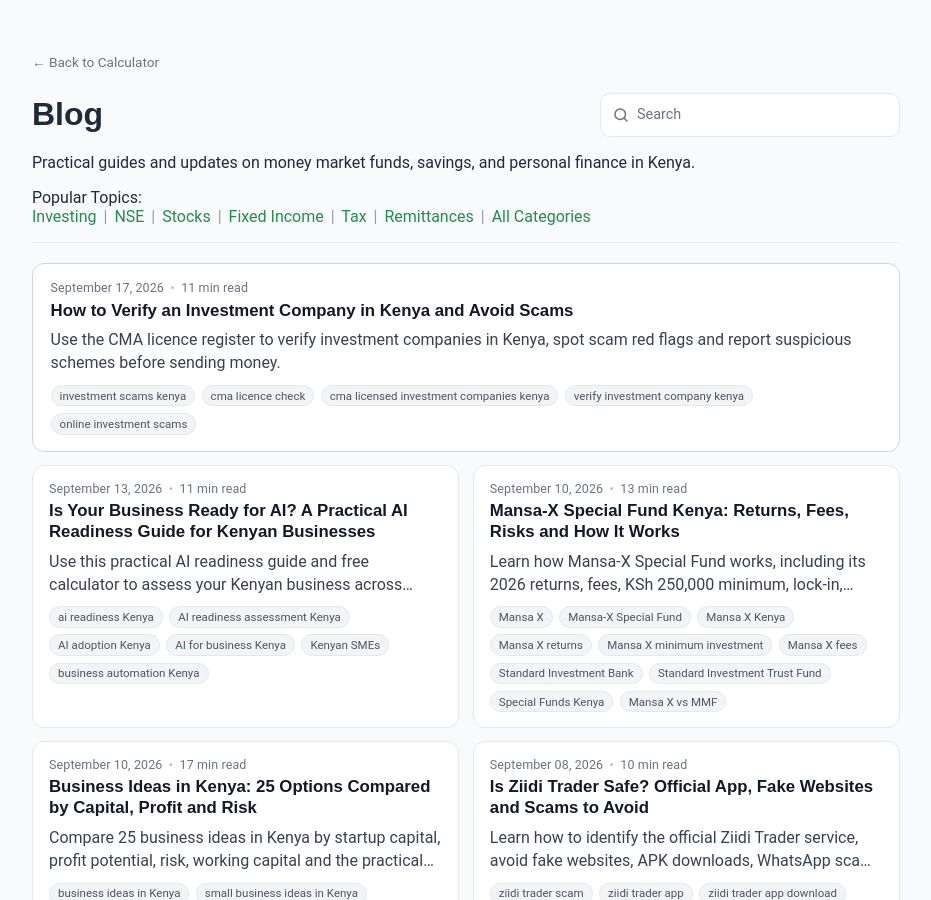
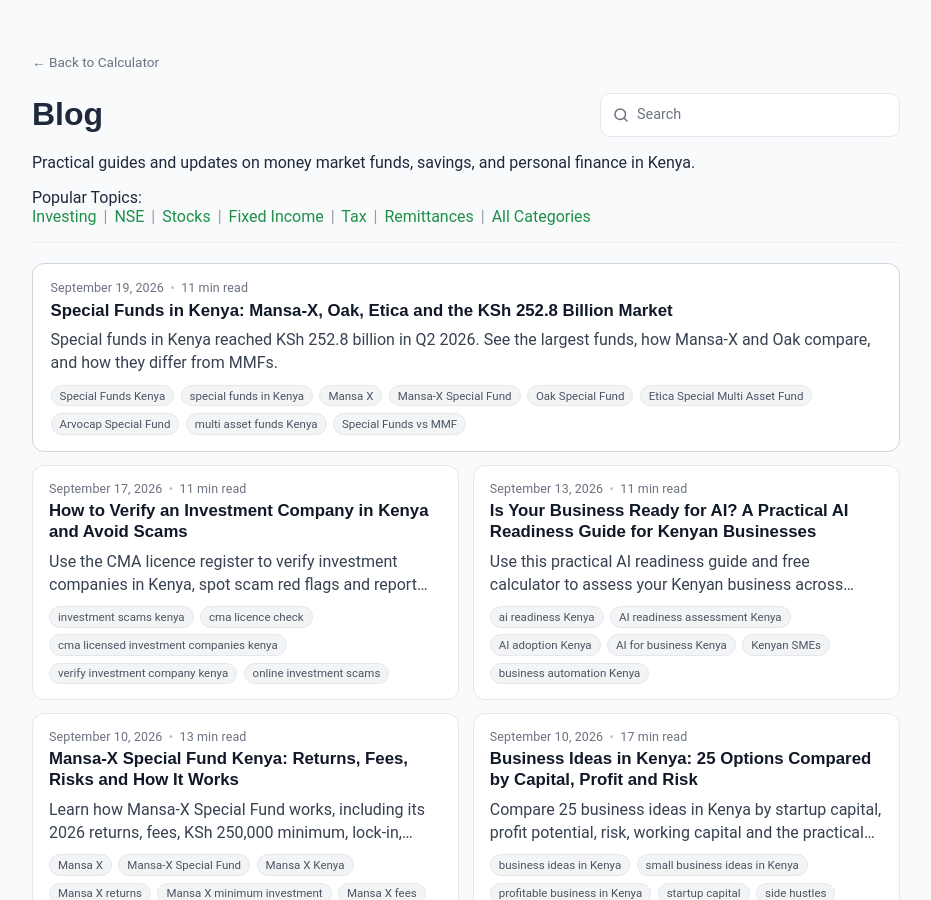
Before and after one commit to Coinimain/kenyanmmf, a Jekyll site: the page built from blog.md, in a window 1280 px wide and 900 px high. Shown: the whole window, without its empty margins (174-1105 px from the left). Built offline with Jekyll 4.4.1, drawn with Linux system fonts in a browser that asks for light colours; some of the changed lines change nothing that is shown.

Commit message:
Add guide to special funds in Kenya

```diff
--- a/_posts/2026-09-10-mansa-x-special-fund-kenya.md
+++ b/_posts/2026-09-10-mansa-x-special-fund-kenya.md
@@ -126,7 +126,7 @@
 
 The wider Special Funds category was expanding just as quickly. Its AUM rose from KSh 203.5 billion to **KSh 252.8 billion** in one quarter, a **24% jump**. Special Funds now hold 26.6% of Kenya’s CIS assets, compared with 48.5% held by Money Market Funds.
 
-Mansa-X is the main force behind that growth. The four Mansa-X funds account for almost three-quarters of all Special Fund money in Kenya.
+Mansa-X is the main force behind that growth. The four Mansa-X funds account for almost three-quarters of all Special Fund money in Kenya. Our guide to [Special Funds in Kenya]({{ '/blog/special-funds-in-kenya/' | relative_url }}) compares the wider market, including Oak, Madison, Britam, Old Mutual, Etica and Arvocap.
 
 ## Mansa-X returns from 2019 to 2026
 
--- /dev/null
+++ b/_posts/2026-09-19-special-funds-in-kenya.md
@@ -0,0 +1,250 @@
+---
+layout: post
+title: "Special Funds in Kenya: Mansa-X, Oak, Etica and the KSh 252.8 Billion Market"
+seo_title: "Special Funds in Kenya 2026: Mansa-X, Oak & More"
+description: "Special funds in Kenya reached KSh 252.8 billion in Q2 2026. See the largest funds, how Mansa-X and Oak compare, and how they differ from MMFs."
+date: 2026-09-19
+categories: [investing, kenya]
+tags:
+  - Special Funds Kenya
+  - special funds in Kenya
+  - Mansa X
+  - Mansa-X Special Fund
+  - Oak Special Fund
+  - Etica Special Multi Asset Fund
+  - Arvocap Special Fund
+  - multi asset funds Kenya
+  - Special Funds vs MMF
+permalink: /blog/special-funds-in-kenya/
+image: /assets/images/special-funds-in-kenya-2026.jpg
+og_image: /assets/images/special-funds-in-kenya-2026.jpg
+image_alt: "Special Funds in Kenya guide covering the KSh 252.8 billion market led by Mansa-X, Oak, Etica and Arvocap"
+image_caption: "Special Funds held KSh 252.8 billion by June 2026, led by Mansa-X and a growing range of multi-asset and specialised investment funds."
+image_source_name: "Kenya MMF Calculator"
+image_license: "Original graphic © Kenya MMF Calculator"
+faq:
+  - q: "What are Special Funds in Kenya?"
+    a: "Special Funds are CMA-regulated collective investment schemes built around strategies that do not fit neatly into the standard Money Market, Fixed Income, Equity or Balanced Fund categories. They can invest across several asset classes, currencies and markets, depending on the fund mandate."
+  - q: "How big are Special Funds in Kenya?"
+    a: "Special Funds held KSh 252.8 billion at the end of June 2026, equal to 26.6% of all assets in Kenya's collective investment schemes. Their assets grew by 24% during Q2 2026."
+  - q: "Which is the largest Special Fund in Kenya?"
+    a: "Mansa-X Special Fund KES was the largest at June 2026, with KSh 163.84 billion in assets and 64.8% of the Special Funds market."
+  - q: "Which Special Fund comes after Mansa-X?"
+    a: "Oak Multi Asset Special KES Fund was the largest non-Mansa-X Special Fund at June 2026, with KSh 19.02 billion in assets and a 7.5% market share."
+  - q: "Is a Special Fund the same as a Money Market Fund?"
+    a: "No. An MMF mainly holds short-term instruments and is designed around liquidity and capital stability. A Special Fund can use a wider strategy that may include global shares, currencies, commodities, derivatives, private debt or longer-term fixed income."
+  - q: "Are Special Funds regulated by the CMA?"
+    a: "Yes. Special Funds are collective investment schemes regulated by Kenya's Capital Markets Authority. Investors should confirm the specific fund and manager in the CMA licensee register."
+  - q: "Can a Special Fund lose money?"
+    a: "Yes. Special Funds can hold assets whose prices move sharply, and some use derivatives, leverage, foreign currencies or private-market investments. The exact risk depends on the individual fund mandate."
+  - q: "What is the minimum investment in a Special Fund?"
+    a: "There is no single minimum for all Special Funds. Each manager sets its own entry amount, top-up amount, lock-in period and withdrawal rules."
+  - q: "How do I compare Special Funds in Kenya?"
+    a: "Compare the investment strategy, currency, net returns over the same period, fees, lock-in period, withdrawal time, risk disclosures and the assets actually held. Do not rank funds by headline return alone."
+---
+
+Kenya's investment-fund market has a new heavyweight.
+
+Money Market Funds still hold the most money, but **Special Funds are now the fastest-growing major fund category in the country**. Their assets jumped by **KSh 49.2 billion in three months**, rising from KSh 203.5 billion in March 2026 to **KSh 252.8 billion in June**.
+
+That put more than a quarter of all collective investment scheme money in Special Funds.
+
+Mansa-X created the scale behind this boom. Oak is emerging as the strongest challenger, while Madison, Britam, Old Mutual, Etica, Arvocap and a growing field of specialised funds are turning the category into a market of its own.
+
+Here is what Special Funds in Kenya are, which funds are the largest and how to decide whether one belongs in your portfolio.
+
+## Special Funds in Kenya at a glance
+
+| Market measure | Q2 2026 position |
+| --- | ---: |
+| Total Special Funds AUM | KSh 252.77 billion |
+| AUM in March 2026 | KSh 203.54 billion |
+| Growth during Q2 | 24% |
+| Share of Kenya's CIS market | 26.6% |
+| Funds listed in the Q2 report | 42 |
+| Largest fund | Mansa-X Special Fund KES |
+| Largest non-Mansa-X fund | Oak Multi Asset Special KES Fund |
+
+The category grew six times faster than Money Market Funds during the quarter. MMF assets rose by 4%, while Fixed Income Funds grew by 15% and Special Funds grew by 24%.
+
+## What is a Special Fund?
+
+A Special Fund is a regulated pooled investment with a strategy that goes beyond the standard retail fund categories.
+
+An MMF normally focuses on short-term instruments such as Treasury bills, bank deposits and commercial paper. An equity fund mainly buys shares. A fixed income fund centres on bonds and other debt securities.
+
+A Special Fund has a wider brief. Depending on its mandate, it can combine:
+
+* Local and global shares
+* Government and corporate bonds
+* Currencies
+* Commodities and precious metals
+* Derivatives
+* Private debt
+* Infrastructure investments
+* Shariah-compliant assets
+
+This flexibility is the point. It lets a fund manager build a strategy around a particular opportunity rather than stay inside one traditional asset bucket.
+
+The word **special** is a fund classification, not a promise of higher returns. The actual strategy sits in the fund's information memorandum, fact sheet and risk disclosure.
+
+## The largest Special Funds in Kenya
+
+The latest CMA quarterly report shows a market dominated by a handful of large funds.
+
+| Rank | Special Fund | Fund manager or scheme | AUM at June 2026 | Market share |
+| ---: | --- | --- | ---: | ---: |
+| 1 | Mansa-X Special Fund KES | Standard Investment Trust Fund | KSh 163.84B | 64.8% |
+| 2 | Mansa-X Special Fund USD | Standard Investment Trust Fund | KSh 20.55B | 8.1% |
+| 3 | Oak Multi Asset Special KES Fund | Faida Unit Trust Funds | KSh 19.02B | 7.5% |
+| 4 | Madison Wealth Fund | Madison Unit Trust Funds | KSh 10.40B | 4.1% |
+| 5 | Britam Special Fixed Income Fund | Britam Unit Trust Scheme | KSh 6.41B | 2.5% |
+| 6 | Old Mutual Special Fixed Income | Old Mutual Unit Trust Scheme | KSh 5.60B | 2.2% |
+| 7 | Etica Special Multi Asset Fund | Etica Unit Trust Fund | KSh 4.20B | 1.7% |
+| 8 | Mansa-X Shariah Special Fund KES | Standard Investment Trust Fund | KSh 3.63B | 1.4% |
+| 9 | Spearhead Africa Infrastructure Special Fund | Spearhead Africa Infrastructure (Special) Fund | KSh 3.39B | 1.3% |
+| 10 | Arvocap Multi-Asset Strategy Special Fund | Arvocap Unit Trust Funds | KSh 2.59B | 1.0% |
+
+These ten funds hold **KSh 239.6 billion**, or 94.8% of the entire category. The other 32 funds share the remaining 5.2%.
+
+That concentration explains why Mansa-X shapes almost every conversation about Special Funds in Kenya.
+
+## Mansa-X still defines the market
+
+The four Mansa-X funds held a combined **KSh 188.62 billion** in June 2026:
+
+* Mansa-X Special Fund KES: KSh 163.84 billion
+* Mansa-X Special Fund USD: KSh 20.55 billion
+* Mansa-X Shariah Special Fund KES: KSh 3.63 billion
+* Mansa-X Shariah Special Fund USD: KSh 599.4 million
+
+Together, they controlled **74.6% of all Special Fund assets in Kenya**.
+
+Mansa-X is a global multi-asset strategy. It can invest across equities, fixed income, currencies, commodities, precious metals and derivatives, with both conventional and Shariah options in shillings and dollars.
+
+Our full [Mansa-X Special Fund guide]({{ '/blog/mansa-x-special-fund-kenya/' | relative_url }}) covers its returns, fees, KSh 250,000 minimum, six-month lock-in and KES-versus-USD decision in detail.
+
+## Oak is the clear number two
+
+The **Oak Multi Asset Special KES Fund** held KSh 19.02 billion at the end of June, making it the third-largest individual Special Fund and the largest fund outside the Mansa-X family.
+
+Add the Oak USD fund's KSh 405.8 million and the Oak Special Fund holds **KSh 19.42 billion**, equal to 7.7% of the market.
+
+That is still far behind Mansa-X, but it gives investors a genuine second large multi-asset name to investigate.
+
+## Etica and Arvocap are building broader line-ups
+
+Etica and Arvocap are smaller by assets, but each is building several distinct Special Fund strategies.
+
+| Fund family | Special Fund assets at June 2026 | What is in the line-up |
+| --- | ---: | --- |
+| Etica | KSh 5.37B | Multi-asset, wealth and Shariah funds |
+| Arvocap | KSh 4.41B | Multi-asset, global equity, Africa equity, fixed income and Shariah funds |
+
+The **Etica Special Multi Asset Fund** is the largest product in either line-up at KSh 4.20 billion. Etica also has a Special Wealth Fund and Shariah funds in KES and USD.
+
+Arvocap's largest is the **Multi-Asset Strategy Special Fund** at KSh 2.59 billion. Its other Special Funds target global equities, African equities, euro fixed income and Shariah strategies.
+
+Investors are no longer choosing only between one Special Fund and an MMF. They can now choose among different currencies, asset classes and investment styles.
+
+## Special Funds are not all multi-asset funds
+
+Mansa-X and Oak have made **multi-asset** the best-known Special Fund strategy, but there are many more options.
+
+| Strategy | Examples in the Q2 2026 report |
+| --- | --- |
+| Multi-asset | Mansa-X, Oak, Etica, Arvocap, Kibaba and GCIB |
+| Special fixed income | Britam, Old Mutual, NCBA, Arvocap Eurofix and SanlamAllianz |
+| Global or regional equity | NCBA Global Equity, Arvocap Global Equity and Arvocap Africa Equity |
+| Infrastructure and private debt | Spearhead Africa Infrastructure and Lofty Corban Private Debt |
+| High yield | Cytonn High Yield and Dry Associates Special High Yield |
+| Shariah | Mansa-X Shariah, Etica Special Shariah, Arvocap Mabruk and GCIB Shariah |
+| Offshore and foreign-currency strategies | NCBA USD funds, VCG offshore funds and Oak USD |
+
+Two funds can therefore share the Special Fund label while holding very different investments. Comparing them as if they were identical products produces a bad shortlist.
+
+## Special Fund vs Money Market Fund
+
+
+
+| Feature | Special Fund | Money Market Fund |
+| --- | --- | --- |
+| Main purpose | Growth, income or exposure to a specialised strategy | Liquidity, cash management and short-term saving |
+| Investments | Varies widely by mandate | Mainly short-term debt instruments and deposits |
+| Return pattern | Depends on market performance and strategy | Daily variable yield from short-term instruments |
+| Price movement | Can be significant | Usually more stable |
+| Lock-in | Common in some funds | Usually none |
+| Withdrawals | Fund-specific | Commonly one to three business days |
+| Fees | Can include management, financial-services and performance fees | Costs are normally reflected in the quoted yield |
+| Best use | Money set aside for the fund's stated time horizon | Emergency funds, upcoming bills and short-term goals |
+
+At June 2026, MMFs still led the market with **KSh 459.9 billion**, or 48.5% of total CIS assets. Special Funds held KSh 252.8 billion, or 26.6%.
+
+An MMF remains the practical home for money that must stay easy to reach. A Special Fund is for an investor deliberately choosing a broader or more specialised strategy.
+
+Use the [Kenya MMF Calculator]({{ '/' | relative_url }}) to compare MMF returns for the liquid side of your portfolio.
+
+## How to compare Special Funds properly
+
+Start with the job you want the money to do, then work through these six questions.
+
+### 1. What does the fund actually invest in?
+
+A multi-asset fund, a private-debt fund and a global-equity fund will react differently to the same market conditions.
+
+### 2. Is the return figure genuinely comparable?
+
+Compare net returns over the same dates. A one-month figure, a year-to-date result and an annualised number all lead to different outcomes.
+
+### 3. What will the fees remove?
+
+Check the annual management or financial-services charge, performance fee, hurdle rate, entry fee and redemption fee. A strong gross return can look very different after charges.
+
+### 4. When can you withdraw?
+
+Record the initial lock-in, notice period and payment timeline. A fund that pays after several days or locks the first investment for months should not hold emergency money.
+
+### 5. Which currency matches the goal?
+
+A USD fund fits a future dollar expense more naturally than a KES fund. Converting shillings into a dollar fund also introduces exchange-rate gains or losses when the money comes back to KES.
+
+### 6. Is the fund and manager on the CMA register?
+
+Confirm both through the [CMA licensee register](https://licensees.cma.or.ke/) and use the manager's verified website for application and payment details.
+
+## The risk is in the strategy
+
+CMA regulation gives Special Funds a formal structure. It does not make every strategy low risk or guarantee a return.
+
+The main risks come from what the fund is allowed to do:
+
+* Global shares, commodities and currencies can move sharply.
+* Derivatives and leverage can magnify gains and losses.
+* Private debt and infrastructure assets can take longer to sell.
+* Foreign-currency funds move with both the investment and the exchange rate.
+* Lock-ins and notice periods limit access to cash.
+* Performance fees can reduce the investor's share of a strong year.
+
+The right document to read is the current information memorandum or key investor information document. It shows the investment limits, fees, withdrawal rules and the specific risks the fund can take.
+
+## The market is still expanding
+
+The Q2 report listed 42 Special Funds at June 2026, and the shelf has already grown since then.
+
+In July, the CMA approved additional multi-asset and special fixed-income funds under Cinemark, Karsis, Absa, Dry Associates and Madison. That points to more competition across currencies and strategies rather than a market built around one dominant fund forever.
+
+## The bottom line
+
+Special Funds have moved into the mainstream of Kenyan investing. They grew to **KSh 252.8 billion** by June 2026, captured 26.6% of the CIS market and posted the strongest quarterly growth of any major fund category. Mansa-X remains the centre of the story with a 74.6% share, while the Oak Special Fund has established a clear second position and providers such as Etica and Arvocap are widening the choice.
+
+The next step is not to ask which Special Fund has the loudest return. It is to match the strategy, currency, fees and withdrawal terms to the job your money needs to do.
+
+Keep emergency and near-term money liquid. Use a Special Fund for the part of the portfolio that can stay invested and follow a clearly understood strategy.
+
+## FAQs
+{% for item in page.faq %}
+<details>
+  <summary><strong>{{ item.q }}</strong></summary>
+  <p>{{ item.a }}</p>
+</details>
+{% endfor %}
```
Also changed, not shown: assets/images/special-funds-in-kenya-2026.jpg (added).
